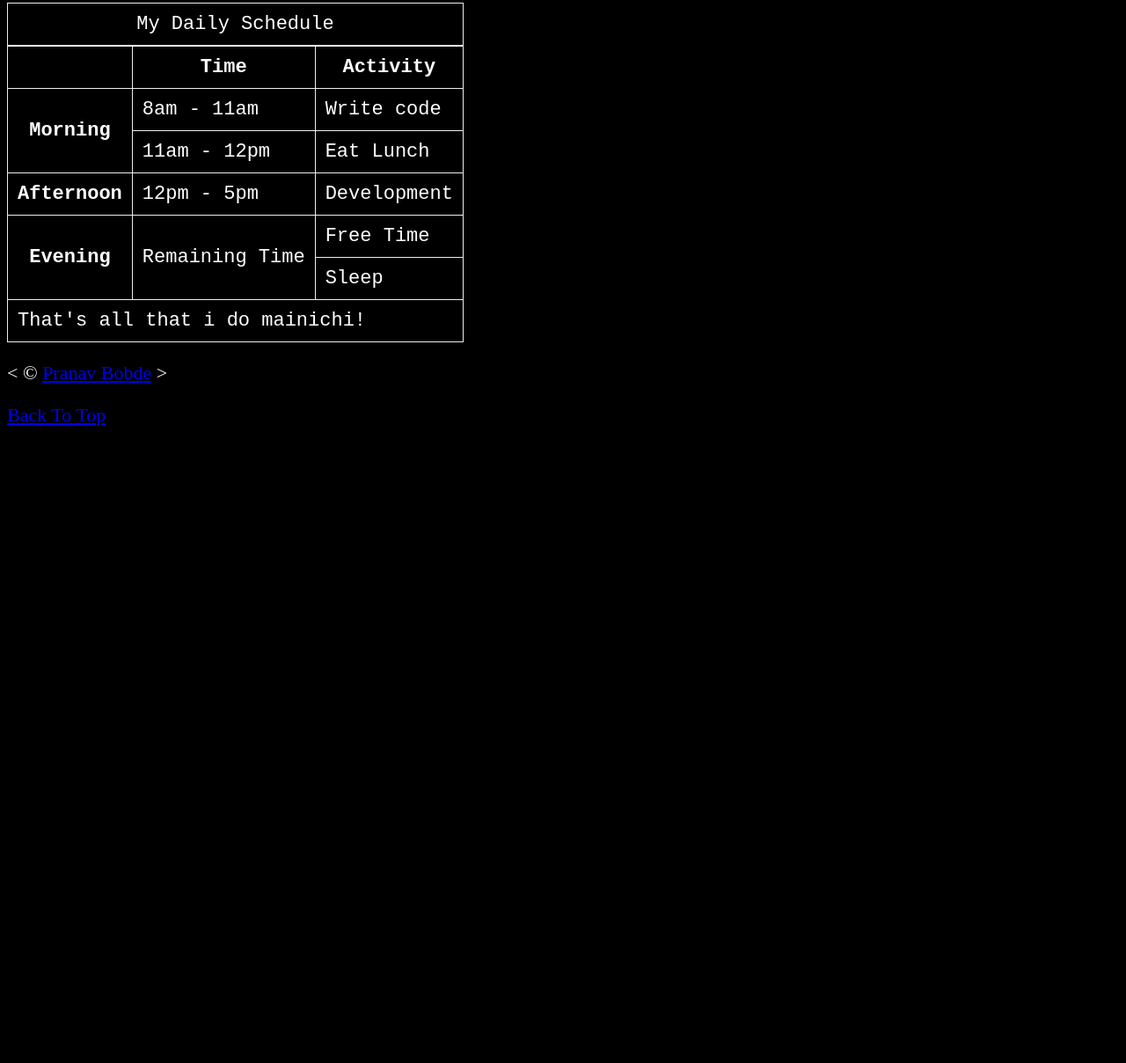
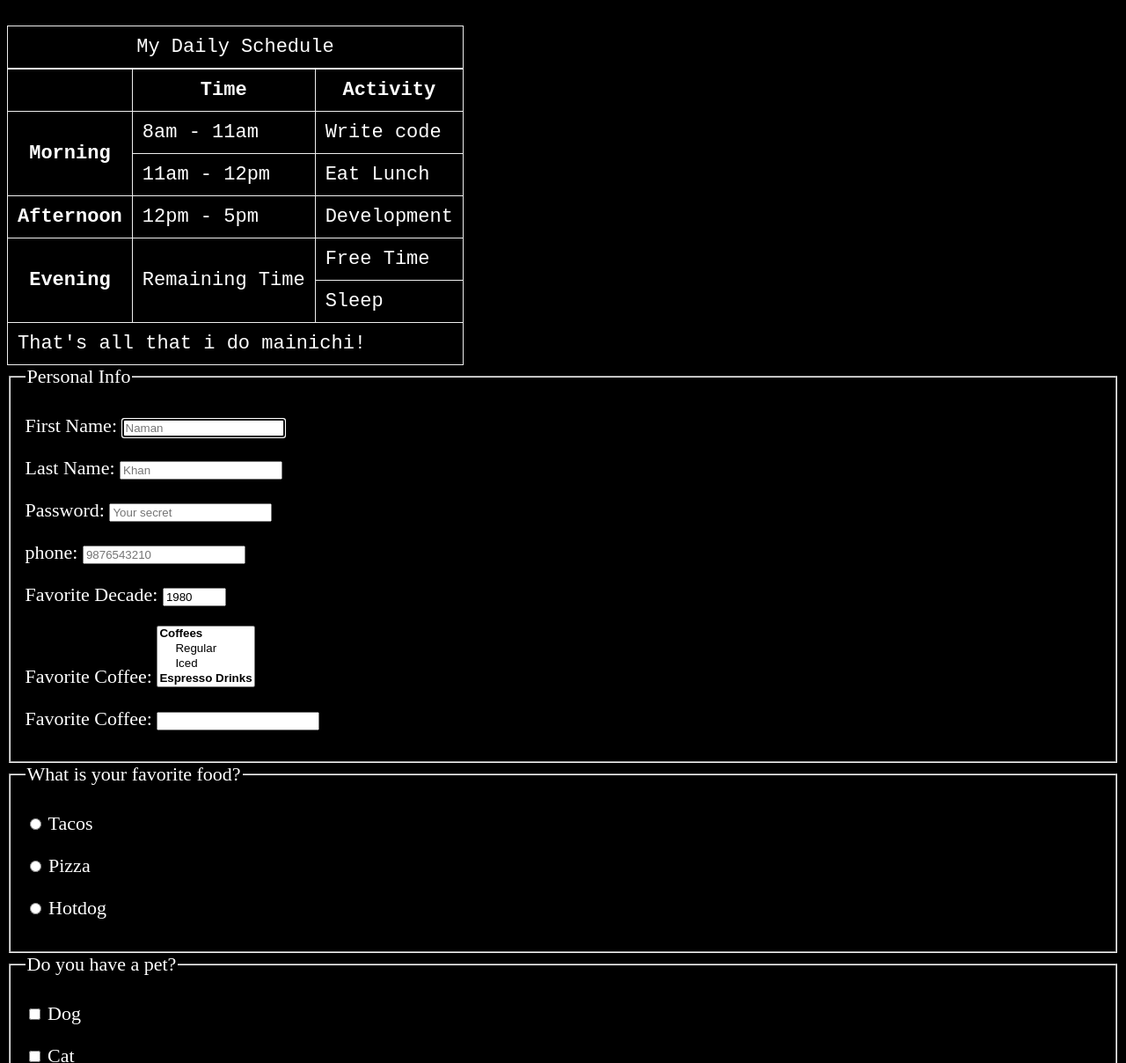
Before and after one commit to Pranav-Bobde/WDJ-HTML, a plain HTML site: page index.html in a window 1280 px wide. Shown: the part 1592-2800 px from the top of the page at 88% size. Before the commit the page ends 2099 px from the top, so only its background shows below. Drawn offline with Linux system fonts and the light colour scheme.

Commit message:
form section

```diff
--- a/index.html
+++ b/index.html
@@ -29,6 +29,9 @@
             </li>
             <li>
               <a href="#section2">Section 2</a>
+            </li>
+            <li>
+              <a href="#contact">Contact Me</a>
             </li>
           </ul>
         </nav>
@@ -141,11 +144,102 @@
           </tfoot>
         </table>
       </section>
+      <article id="contact">
+        <form action="https://httpbin.org/get" method="get">
+          <fieldset>
+            <legend>Personal Info</legend>
+            <p>
+              <label for="firstName">First Name:</label>
+              <input type="text" name="firstName" id="firstName" placeholder="Naman" autocomplete="on" required autofocus>
+            </p>
+            <p>
+              <label for="lastName">Last Name:</label>
+              <input type="text" name="lastName" id="lastName" placeholder="Khan" autocomplete="on" required>
+            </p>
+            <p>
+              <label for="password">Password:</label>
+              <input type="password" name="password" id="password" placeholder="Your secret" required>
+            </p>
+            <p>
+              <label for="phone">phone:</label>
+              <input type="tel" name="phone" id="phone" placeholder="9876543210" pattern="[0-9]{10}" required>
+            </p>
+            <p>
+              <label for="decade">Favorite Decade:</label>
+              <input type="number" name="decade" id="decade" min="1950" max="2020" value="1980" step="10">
+            </p>
+            <p>
+              <label for="coffee">Favorite Coffee:</label>
+              <select name="coffe" id="coffe" multiple size="4">
+                <optgroup label="Coffees">
+                  <option value="regular">Regular</option>
+                  <option value="iced">Iced</option>
+                </optgroup>
+                <optgroup label="Espresso Drinks">
+                  <option value="latte">Latte</option>
+                  <option value="cortado">Cortado</option>
+                  <option value="americano">Americano</option>
+                </optgroup>
+              </select>
+            </p>
+            <p>
+              <label for="coffee">Favorite Coffee:</label>
+              <input type="text" name="coffee" id="coffee" list="coffee-list">
+              <datalist id="coffee-list">
+                <option value="regular">Regular</option>
+                <option value="iced">Iced</option>
+                <option value="latte">Latte</option>
+                <option value="cortado">Cortado</option>
+                <option value="americano">Americano</option>
+              </datalist>
+            </p>
+          </fieldset>
+          <fieldset>
+            <legend>What is your favorite food?</legend>
+            <p>
+              <input type="radio" name="food" id="tacos" value="tacos">
+              <label for="tacos">Tacos</label>
+            </p>
+            <p>
+              <input type="radio" name="food" id="pizza" value="pizza">
+              <label for="pizza">Pizza</label>
+            </p>
+            <p>
+              <input type="radio" name="food" id="hotdog" value="hotdog">
+              <label for="hotdog">Hotdog</label>
+            </p>
+          </fieldset>
+          <fieldset>
+            <legend>Do you have a pet?</legend>
+            <p>
+              <input type="checkbox" name="pets" id="dog" value="dog">
+              <label for="dog">Dog</label>
+            </p>
+            <p>
+              <input type="checkbox" name="pets" id="cat" value="cat">
+              <label for="cat">Cat</label>
+            </p>
+            <p>
+              <input type="checkbox" name="pets" id="fish" value="fish">
+              <label for="fish">Fish</label>
+            </p>
+          </fieldset>
+          <fieldset>
+            <legend>Send Me A Note</legend>
+            <label for="message">Your Message:</label>
+            <br>
+            <textarea name="message" id="message" cols="30" rows="10" placeholder="Type your message here"></textarea>
+          </fieldset>
+          <br>
+          <button type="submit">Submit</button>
+          <button type="submit" formaction="https://httpbin.org/post" formmethod="post">Post</button>
+          <button type="reset">Reset</button>
+        </form>
+      </article>
     </main>
 
     <footer>
       <p>&lt; &copy; <a href="about.html">Pranav Bobde</a> &gt;</p>
-
       <p>
         <a href="#">Back To Top</a>
       </p>
```
